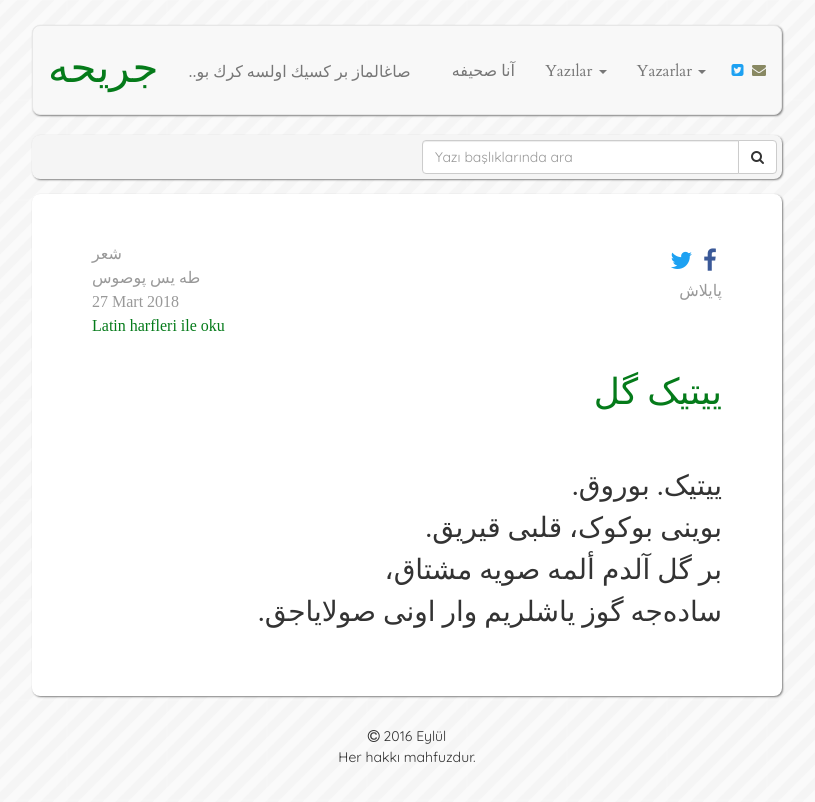
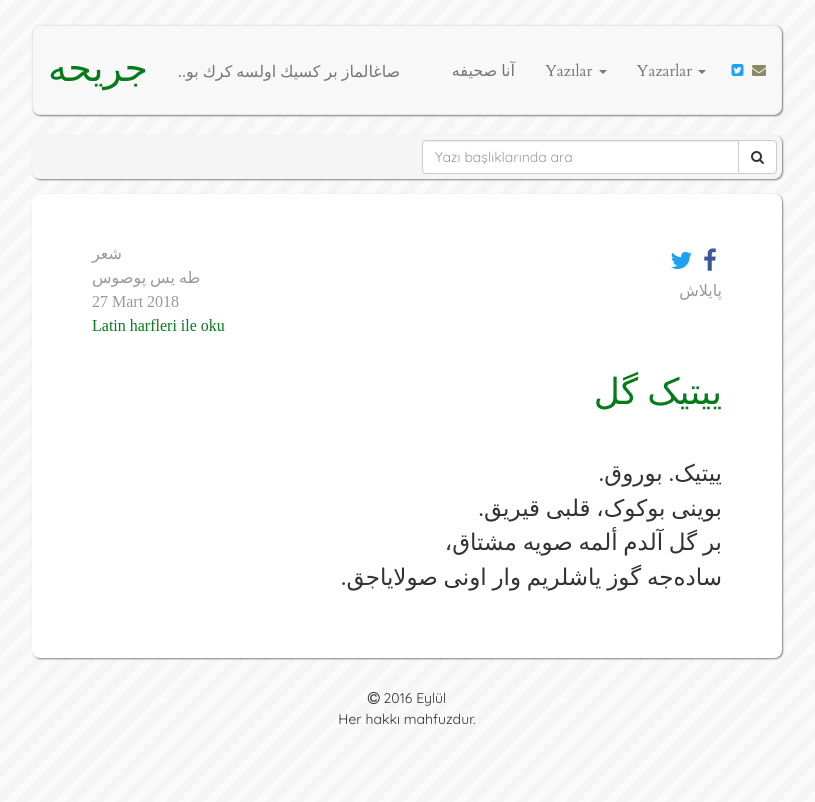
Before and after one commit to muhammedaydogdu/muhammedaydogdu.github.io, a Jekyll site: the page built from _posts/2018-03-27-yitik-gul-os.md, in a window 1280 px wide. Shown: the top 802 px of the page, without its empty margins (233-1048 px from the left). Built offline with Jekyll 4.4.1, drawn with Linux system fonts in a browser that asks for light colours; some web fonts are replaced.

Commit message:
Update style.css

```diff
--- a/css/style.css
+++ b/css/style.css
@@ -139,7 +139,7 @@ nav li a.social {
 }
 
 .container .jumbotron .os-text p {
-  font-size: 28px;
+  font-size: 23px;
 }
 
 .container .jumbotron h2.os-text {
@@ -147,5 +147,5 @@ nav li a.social {
 }
 
 #os-baslik {
-  font-size: 42px;
+  font-size: 38px;
 }
```
